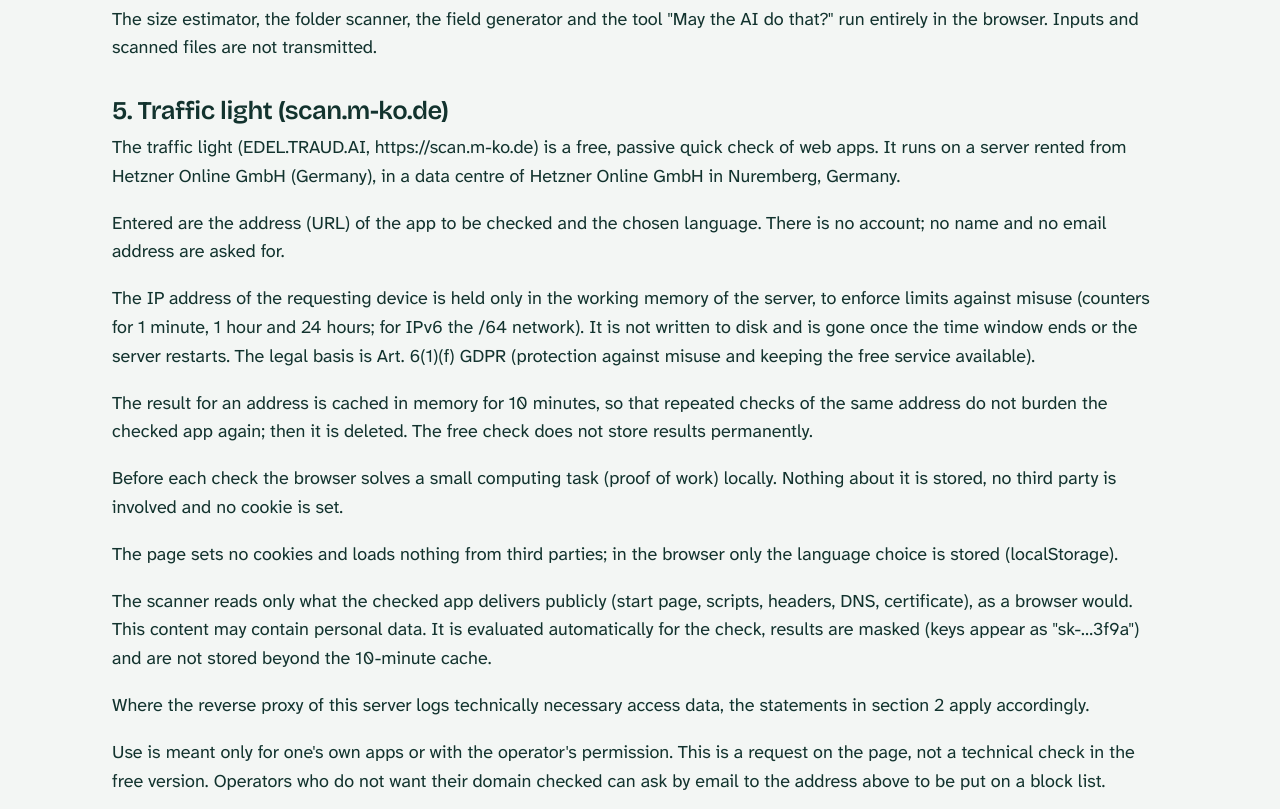
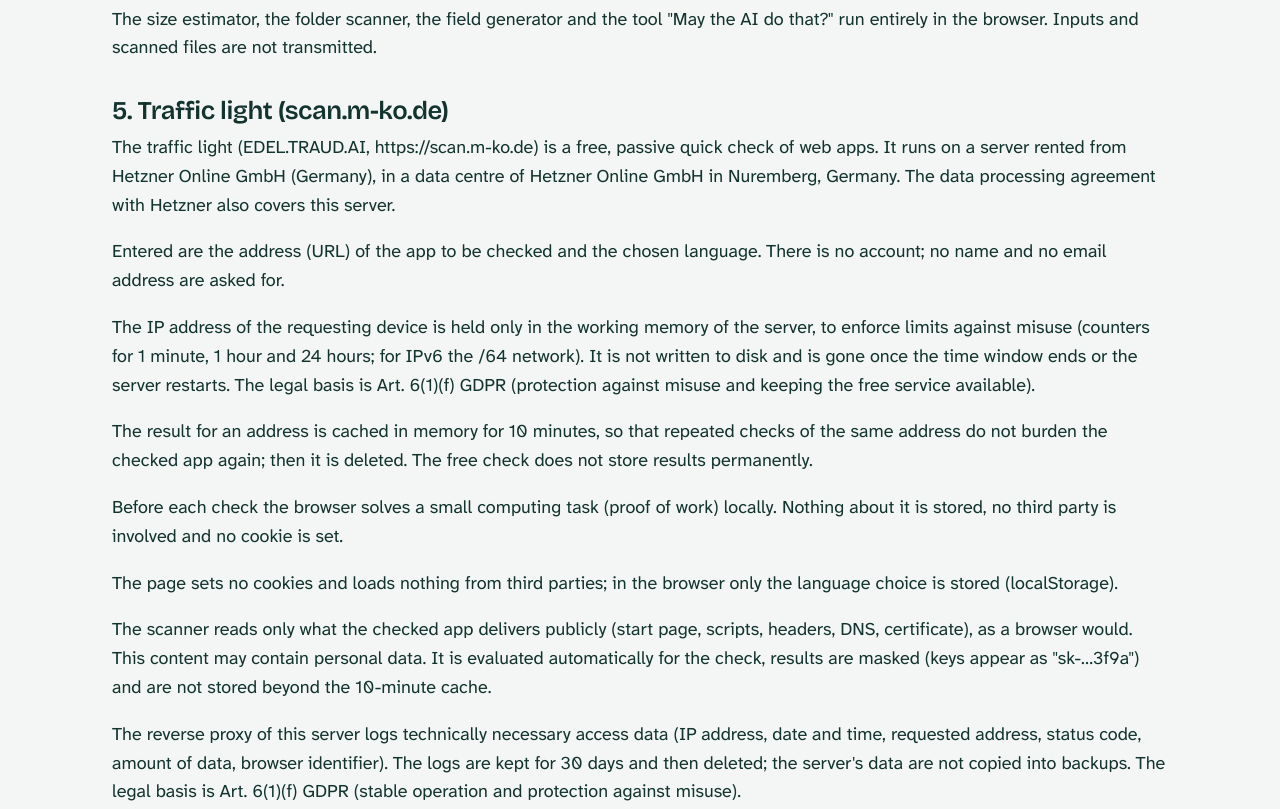
Before and after one commit to muka-dev/m-ko.de, a plain HTML site: page privacy/index.html in a window 1280 px wide. Shown: the part 2165-2974 px from the top of the page. Drawn offline with Linux system fonts and the light colour scheme.

Commit message:
Datenschutz Ampel: Logs des Reverse-Proxys (30 Tage, keine Backups), AV-Vertrag umfasst den Server
Co-Authored-By: Claude Opus 5.5 <noreply@anthropic.com>
Claude-Session: https://claude.ai/code/session_012bsEFYKjTkve1go9nHMt5k

```diff
--- a/privacy/index.html
+++ b/privacy/index.html
@@ -108,15 +108,14 @@
         <h2 lang="en">4. Tools and scanner</h2><h2 lang="de">4. Werkzeuge und Scanner</h2><h2 lang="pt">4. Ferramentas e scanner</h2>
         <p lang="en">The size estimator, the folder scanner, the field generator and the tool "May the AI do that?" run entirely in the browser. Inputs and scanned files are not transmitted.</p><p lang="de">Der Größenrechner, der Ordner-Scanner, der Feldgenerator und das Werkzeug „Darf die KI das?“ laufen vollständig im Browser. Eingaben und gescannte Dateien werden nicht übertragen.</p><p lang="pt">O estimador de tamanho, o scanner de pastas, o gerador de campos e a ferramenta «A IA pode fazer isso?» funcionam inteiramente no browser. As entradas e os ficheiros analisados não são transmitidos.</p>
         <h2 lang="en">5. Traffic light (scan.m-ko.de)</h2><h2 lang="de">5. Ampel (scan.m-ko.de)</h2><h2 lang="pt">5. Semáforo (scan.m-ko.de)</h2>
-        <p lang="en">The traffic light (EDEL.TRAUD.AI, https://scan.m-ko.de) is a free, passive quick check of web apps. It runs on a server rented from Hetzner Online GmbH (Germany), in a data centre of Hetzner Online GmbH in Nuremberg, Germany.</p><p lang="de">Die Ampel (EDEL.TRAUD.AI, https://scan.m-ko.de) ist ein kostenloser, passiver Schnellcheck für Web-Apps. Die Ampel läuft auf einem Server, der bei der Hetzner Online GmbH (Deutschland) gemietet ist, im Rechenzentrum der Hetzner Online GmbH in Nürnberg, Deutschland.</p><p lang="pt">O semáforo (EDEL.TRAUD.AI, https://scan.m-ko.de) é uma verificação rápida, gratuita e passiva de aplicações web. Corre num servidor alugado à Hetzner Online GmbH (Alemanha), num centro de dados da Hetzner Online GmbH em Nuremberga, Alemanha.</p>
+        <p lang="en">The traffic light (EDEL.TRAUD.AI, https://scan.m-ko.de) is a free, passive quick check of web apps. It runs on a server rented from Hetzner Online GmbH (Germany), in a data centre of Hetzner Online GmbH in Nuremberg, Germany. The data processing agreement with Hetzner also covers this server.</p><p lang="de">Die Ampel (EDEL.TRAUD.AI, https://scan.m-ko.de) ist ein kostenloser, passiver Schnellcheck für Web-Apps. Die Ampel läuft auf einem Server, der bei der Hetzner Online GmbH (Deutschland) gemietet ist, im Rechenzentrum der Hetzner Online GmbH in Nürnberg, Deutschland. Der Vertrag zur Auftragsverarbeitung mit Hetzner umfasst auch diesen Server.</p><p lang="pt">O semáforo (EDEL.TRAUD.AI, https://scan.m-ko.de) é uma verificação rápida, gratuita e passiva de aplicações web. Corre num servidor alugado à Hetzner Online GmbH (Alemanha), num centro de dados da Hetzner Online GmbH em Nuremberga, Alemanha. O contrato de subcontratação com a Hetzner abrange também este servidor.</p>
         <p lang="en">Entered are the address (URL) of the app to be checked and the chosen language. There is no account; no name and no email address are asked for.</p><p lang="de">Eingegeben werden die Adresse (URL) der zu prüfenden App und die gewählte Sprache. Es gibt kein Konto; Name und E-Mail-Adresse werden nicht abgefragt.</p><p lang="pt">Introduzem-se o endereço (URL) da aplicação a verificar e o idioma escolhido. Não existe conta; não são pedidos nome nem endereço de email.</p>
         <p lang="en">The IP address of the requesting device is held only in the working memory of the server, to enforce limits against misuse (counters for 1 minute, 1 hour and 24 hours; for IPv6 the /64 network). It is not written to disk and is gone once the time window ends or the server restarts. The legal basis is Art. 6(1)(f) GDPR (protection against misuse and keeping the free service available).</p><p lang="de">Die IP-Adresse des anfragenden Geräts wird ausschließlich im Arbeitsspeicher des Servers gehalten, um Grenzen gegen Missbrauch durchzusetzen (Zähler für 1 Minute, 1 Stunde und 24 Stunden; bei IPv6 das /64-Netz). Die Adresse wird nicht auf Datenträger geschrieben und ist nach Ablauf des Zeitfensters oder bei einem Neustart des Servers verschwunden. Rechtsgrundlage ist Art. 6 Abs. 1 lit. f DSGVO (Schutz vor Missbrauch und Verfügbarkeit des kostenlosen Dienstes).</p><p lang="pt">O endereço IP do dispositivo que faz o pedido é mantido apenas na memória de trabalho do servidor, para aplicar limites contra abusos (contadores de 1 minuto, 1 hora e 24 horas; em IPv6, a rede /64). Não é gravado em disco e desaparece quando a janela de tempo termina ou o servidor reinicia. A base jurídica é o art. 6.º, n.º 1, al. f) do RGPD (proteção contra abusos e disponibilidade do serviço gratuito).</p>
         <p lang="en">The result for an address is cached in memory for 10 minutes, so that repeated checks of the same address do not burden the checked app again; then it is deleted. The free check does not store results permanently.</p><p lang="de">Das Ergebnis zu einer Adresse wird 10 Minuten im Arbeitsspeicher zwischengespeichert, damit wiederholte Prüfungen derselben Adresse die geprüfte App nicht erneut belasten; danach wird es gelöscht. Eine dauerhafte Speicherung von Ergebnissen findet im kostenlosen Check nicht statt.</p><p lang="pt">O resultado de um endereço fica em cache na memória durante 10 minutos, para que verificações repetidas do mesmo endereço não sobrecarreguem de novo a aplicação verificada; depois é eliminado. A verificação gratuita não guarda resultados de forma permanente.</p>
         <p lang="en">Before each check the browser solves a small computing task (proof of work) locally. Nothing about it is stored, no third party is involved and no cookie is set.</p><p lang="de">Vor jeder Prüfung löst der Browser lokal eine kleine Rechenaufgabe (Proof of Work). Dazu wird nichts gespeichert, es ist kein Dritter beteiligt und es entsteht kein Cookie.</p><p lang="pt">Antes de cada verificação, o browser resolve localmente uma pequena tarefa de cálculo (prova de trabalho). Nada disso é guardado, não há terceiros envolvidos e não é criado nenhum cookie.</p>
         <p lang="en">The page sets no cookies and loads nothing from third parties; in the browser only the language choice is stored (localStorage).</p><p lang="de">Die Seite setzt keine Cookies und lädt nichts von Dritten nach; im Browser wird nur die Sprachwahl abgelegt (localStorage).</p><p lang="pt">A página não define cookies e não carrega nada de terceiros; no browser guarda-se apenas a escolha do idioma (localStorage).</p>
         <p lang="en">The scanner reads only what the checked app delivers publicly (start page, scripts, headers, DNS, certificate), as a browser would. This content may contain personal data. It is evaluated automatically for the check, results are masked (keys appear as "sk-…3f9a") and are not stored beyond the 10-minute cache.</p><p lang="de">Der Scanner liest nur, was die geprüfte App öffentlich ausliefert (Startseite, Skripte, Header, DNS, Zertifikat), so wie es ein Browser auch tut. Dieser Inhalt kann personenbezogene Daten enthalten. Er wird für den Check automatisch ausgewertet, die Ergebnisse werden maskiert (Schlüssel erscheinen als „sk-…3f9a“) und über den 10-Minuten-Zwischenspeicher hinaus nicht gespeichert.</p><p lang="pt">O scanner lê apenas o que a aplicação verificada entrega publicamente (página inicial, scripts, cabeçalhos, DNS, certificado), tal como um browser faria. Este conteúdo pode conter dados pessoais. É avaliado automaticamente para a verificação, os resultados são mascarados (as chaves aparecem como «sk-…3f9a») e não são guardados para além da cache de 10 minutos.</p>
-        <!-- TODO Markus: Konfiguration der Webserver-Logs des Reverse-Proxys auf dem Ampel-Server prüfen (Umfang, Dauer) und Absatz anpassen -->
-        <p lang="en">Where the reverse proxy of this server logs technically necessary access data, the statements in section 2 apply accordingly.</p><p lang="de">Soweit der Reverse-Proxy dieses Servers technisch notwendige Zugriffsdaten protokolliert, gelten die Angaben aus Abschnitt 2 entsprechend.</p><p lang="pt">Na medida em que o reverse proxy deste servidor registe dados de acesso tecnicamente necessários, aplicam-se, com as devidas adaptações, as indicações da secção 2.</p>
+        <p lang="en">The reverse proxy of this server logs technically necessary access data (IP address, date and time, requested address, status code, amount of data, browser identifier). The logs are kept for 30 days and then deleted; the server's data are not copied into backups. The legal basis is Art. 6(1)(f) GDPR (stable operation and protection against misuse).</p><p lang="de">Der Reverse-Proxy dieses Servers protokolliert technisch notwendige Zugriffsdaten (IP-Adresse, Datum und Uhrzeit, aufgerufene Adresse, Statuscode, Datenmenge, Browserkennung). Die Logs werden 30 Tage aufbewahrt und dann gelöscht; Daten dieses Servers werden nicht in Backups übernommen. Rechtsgrundlage ist Art. 6 Abs. 1 lit. f DSGVO (stabiler Betrieb und Schutz vor Missbrauch).</p><p lang="pt">O reverse proxy deste servidor regista dados de acesso tecnicamente necessários (endereço IP, data e hora, endereço pedido, código de estado, volume de dados, identificação do browser). Os registos são conservados durante 30 dias e depois eliminados; os dados deste servidor não são copiados para cópias de segurança. A base jurídica é o art. 6.º, n.º 1, alínea f) do RGPD (funcionamento estável e proteção contra abusos).</p>
         <p lang="en">Use is meant only for one's own apps or with the operator's permission. This is a request on the page, not a technical check in the free version. Operators who do not want their domain checked can ask by email to the address above to be put on a block list.</p><p lang="de">Die Nutzung ist nur für eigene Apps oder mit Erlaubnis der Betreiber gedacht. Das ist eine Bitte auf der Seite, im kostenlosen Check keine technische Prüfung. Betreiber, die nicht möchten, dass ihre Domain geprüft wird, können per E-Mail an die oben genannte Adresse darum bitten, auf eine Sperrliste gesetzt zu werden.</p><p lang="pt">A utilização destina-se apenas a aplicações próprias ou com autorização do operador. Trata-se de um pedido na página, não de uma verificação técnica na versão gratuita. Os operadores que não queiram que o seu domínio seja verificado podem pedir por email, para o endereço acima, a inclusão numa lista de bloqueio.</p>
         <p lang="en">A paid report and a deep check will follow; this explanation will be extended then.</p><p lang="de">Ein kostenpflichtiger Bericht und eine Tiefenprüfung folgen; die Erklärung wird dann ergänzt.</p><p lang="pt">Um relatório pago e uma verificação aprofundada seguirão; a explicação será então completada.</p>
         <h2 lang="en">6. Fonts and scripts</h2><h2 lang="de">6. Schriften und Skripte</h2><h2 lang="pt">6. Tipos de letra e scripts</h2>
```
